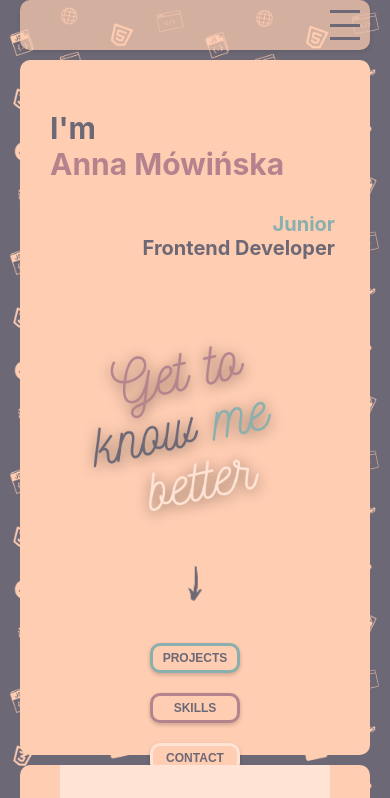
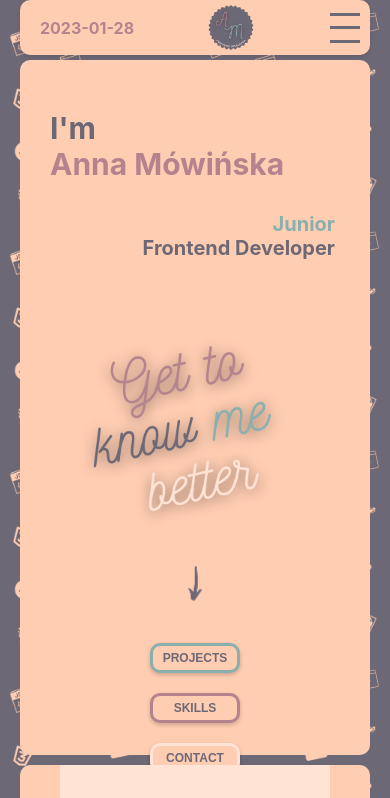
Before and after one commit to annamichalowska/cv-am, a React (Create React App) app: page / in a window 390 px wide. Shown: the top 798 px of the page. Built offline with nearby package versions, Linux system fonts and the light colour scheme.

Commit message:
mobile_menu

```diff
--- a/src/components/Home/Home.module.css
+++ b/src/components/Home/Home.module.css
@@ -18,6 +18,7 @@
   @media screen and (min-width: 768px) {
     .container {
       padding-top: 60px;
+      margin-top: 10px;
     }
   }
 
--- a/src/components/Navbar/Navbar.jsx
+++ b/src/components/Navbar/Navbar.jsx
@@ -1,5 +1,6 @@
 // import PropTypes from 'prop-types';
 import css from './Navbar.module.css';
+import logo from '../Image/logo.png';
 import React, { useState, useEffect } from "react";
 
 export const Navbar = () => {
@@ -78,20 +79,30 @@ export const Navbar = () => {
         }
       };
 
+      const currentDate = new Date();
+      const formattedDate = currentDate.toISOString().split('T')[0];
+
       return (
         <nav className={isMobile ? css.mobileNavbar : navbarClassName}>
           {isMobile && !isMobileMenuOpen && (
+        <div className={css.navbar}>
+           <div className={css['date-box']}>
+            <p className={css.date}>{formattedDate}</p>
+            </div>
+            <img src={logo} alt="logo" className={css.logo} ></img>
             <div className={css.mobileMenuIcon} onClick={toggleMobileMenu}>
               <div className={css.bar}></div>
               <div className={css.bar}></div>
               <div className={css.bar}></div>
             </div>
+          </div>
           )}
           {isMobileMenuOpen && isMobile && (
             <div className={css.mobileMenuList}>
               <div className={css.closeIcon} onClick={toggleMobileMenu}>
-                <span className={css.closeBar}>X</span>
+                <span className={css.closeBar}>x</span>
               </div>
+              <img src={logo} alt="logo" className={css['logo-menu']} ></img>
               <ul className={css.mobileMenuLinks}>
                 {['home', 'about', 'projects', 'skills', 'contact'].map((item) => (
                   <li className={css.mobileMenuItem} key={`mobile-link-${item}`}>
--- a/src/components/Navbar/Navbar.module.css
+++ b/src/components/Navbar/Navbar.module.css
@@ -82,13 +82,44 @@
   display: flex;
   justify-content: flex-end;
   align-items: center;
-  background-color: rgba(255, 205, 178, 0.7);
+  background-color: var(--cream-color);
   box-shadow: 0 2px 4px rgba(0, 0, 0, 0.1);
   margin: 0;
   border-radius: 10px;
   z-index: 9999;
-  padding: 10px 0;
   width: 350px;
+  padding: 5px 0;
+}
+
+.navbar {
+  display: flex;
+  flex-direction: row;
+  justify-content: space-between;
+  align-items: center;
+  width: 100%;
+}
+
+.date-box {
+  padding-left: 20px;
+}
+
+.date {
+  color: var(--red-color);
+  font-weight: 700;
+  margin: 0;
+}
+
+.logo {
+  height: auto;
+  width: 60px;
+  margin: 0;
+}
+
+.logo-menu {
+  width: 140px;
+  position: absolute;
+  top: 50px;
+  right: 40px;
 }
 
 .mobileMenuIcon {
@@ -118,6 +149,7 @@
   display: flex;
   flex-direction: column;
   position: relative;
+  width: 100%;
 }
 
 .closeIcon {
@@ -129,7 +161,7 @@
 }
 
 .closeIcon .closeBar {
-  border-radius: 50%;
+  border-radius: 5px;
   width: 30px;
   height: 30px;
   background-color: var(--red-color);
@@ -137,11 +169,11 @@
   flex-direction: column;
   justify-content: center;
   align-items: center;
+  font-weight: 600;
 }
 
 .closeBar {
   color: var(--light-color);
-  font-weight: 600;
 }
 
 .closeIcon:hover .closeBar {
@@ -156,7 +188,7 @@
 }
 
 .mobileMenuItem {
-  margin: 10px 40px;
+  margin: 10px 0;
 }
 
 .mobileMenuLink {
@@ -164,11 +196,14 @@
   text-decoration: none;
   text-transform: uppercase;
   transition: color 0.5s;
-  font-weight: 500;
+  font-weight: 700;
 }
 
 .mobileMenuLink:hover {
   color: var(--red-color);
+  border: 3px solid var(--red-color);
+  padding: 2px 7px;
+  border-radius: 5px;
 }
 
 .scroll {
```
Also changed, not shown: src/components/Image/logo.png (added).
